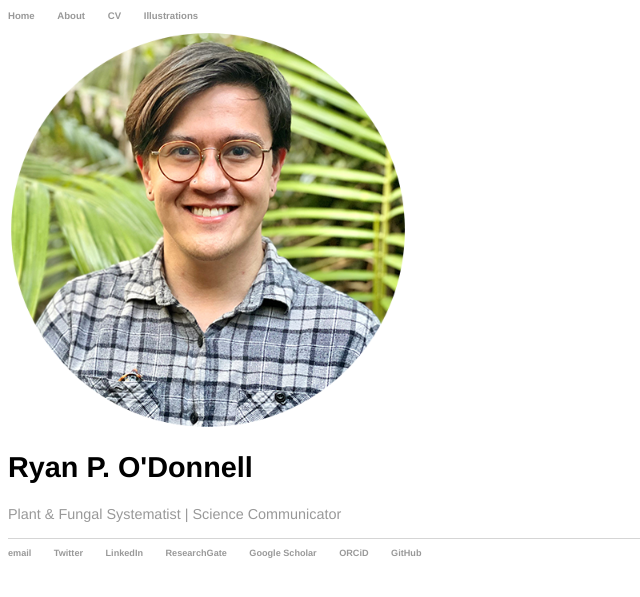
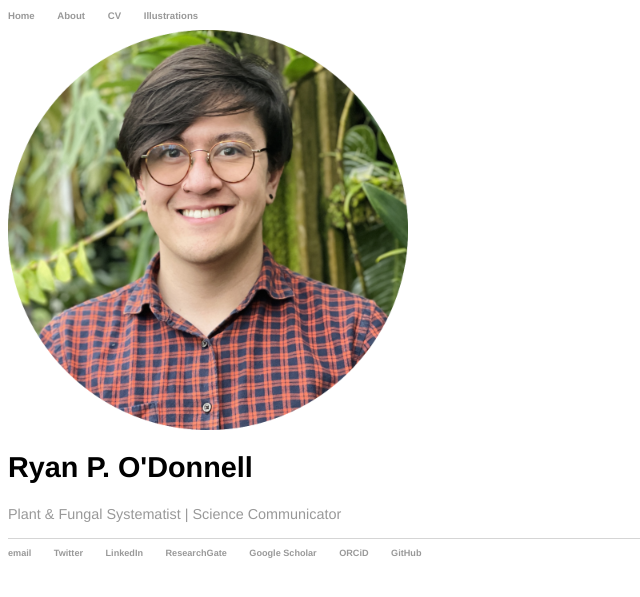
Before and after one commit to rpodonnell/rpodonnell.github.io, a Jekyll site: the page built from index.html, in a window 1280 px wide. Shown: the top 597 px of the page, without its empty margins (0-640 px from the left). Built offline with Jekyll 4.4.1, drawn with Linux system fonts in a browser that asks for light colours.

Commit message:
Update index.html

```diff
--- a/index.html
+++ b/index.html
@@ -3,7 +3,7 @@ layout: default
 title: Ryan O'Donnell
 ---
 <div class="blurb">
-<img src="rpo_headshot_2.png" alt="Avatar"  style="max-height: 400px; max-width: 400px;"/>
+<img src="RPO_HEADSHOT_2023_CIRCLE_CROPPED.png" alt="Avatar"  style="max-height: 400px; max-width: 400px;"/>
 	<br>
 	<h1>Ryan P. O'Donnell</h1>
 
```
